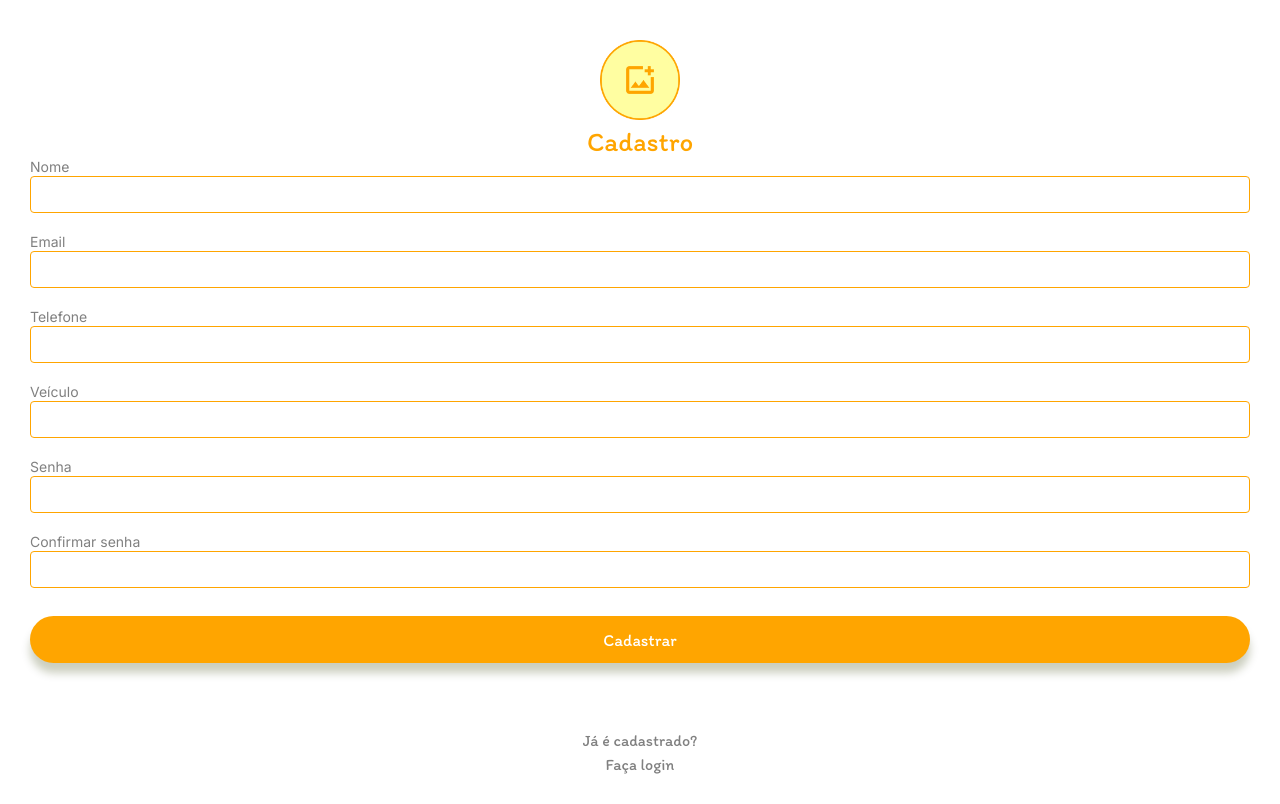
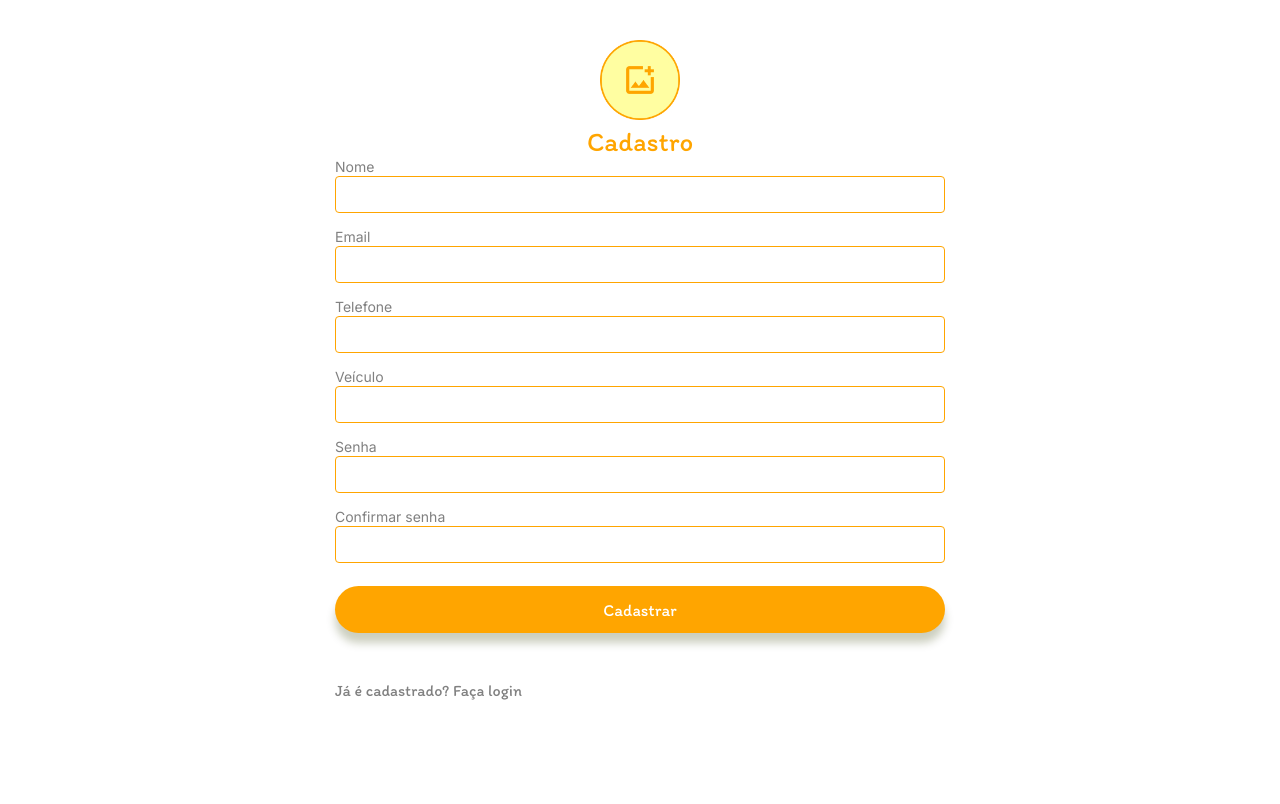
Before and after one commit to Rayane-Araujo/caronas_app, a React (Vite) app in the folder frontend/: page /register in a window 1280 px wide. Built offline with nearby package versions, Linux system fonts and the light colour scheme.

Commit message:
style: ajuste de estilo em Login e em Register

```diff
--- a/frontend/src/Routes.jsx
+++ b/frontend/src/Routes.jsx
@@ -8,7 +8,7 @@ const AppRoutes = () => {
   return (
 
       <Routes>
-        <Route path="/login" element={<Login />}  />
+        <Route path="/" element={<Login />}  />
         <Route path="/register" element={<Register />} />
         <Route path="/ride-list" element={<RideList />} />
         <Route path="*" element={<NotFound />} />
--- a/frontend/src/pages/Login/index.jsx
+++ b/frontend/src/pages/Login/index.jsx
@@ -1,14 +1,15 @@
 import { Header } from "../../components/Header";
 import { Button } from "../../styles/Button";
 import { Input } from "../../styles/Input";
-import { ContentInput, Form, Links, LoginContainer } from "../../pages/Login/styled";
+import { ContentInput, Form, Links } from "../../pages/Login/styled";
 import { Link } from "react-router-dom";
 import { useLogin } from "../../hooks/useLogin";
 
 import logo from "../../assets/images/LogoCarro.jpg";
 
 export const Login = () => {
-  const { formData, isLoggingIn, error, handleInputChange, handleLogin } = useLogin();
+  const { formData, isLoggingIn, error, handleInputChange, handleLogin } =
+    useLogin();
 
   const handleSubmit = (e) => {
     e.preventDefault();
@@ -18,7 +19,6 @@ export const Login = () => {
   return (
     <div>
       <Header logo={logo} title="Login" />
-      <LoginContainer>
       <ContentInput>
         <Form onSubmit={handleSubmit}>
           <div>
@@ -43,20 +43,19 @@ export const Login = () => {
             />
           </div>
 
-            {error && <p className="error" >{error}</p>}
+          {error && <p className="error">{error}</p>}
 
           <Button type="submit" className="login-button" disabled={isLoggingIn}>
             {isLoggingIn ? "Entrando..." : "Entrar"}
           </Button>
         </Form>
+        <Links>
+          <span>Esqueceu a senha?</span>
+          <span>
+            Não possui um cadastro? <br /> <Link to="/register">Cadastre-se</Link>{" "}
+          </span>
+        </Links>
       </ContentInput>
-
-        <Links>
-          <a href="#">Esqueceu a senha?</a> <br />
-          <span>Não possui um cadastro?</span>
-          <Link to="/register">Cadastre-se</Link>
-        </Links>
-      </LoginContainer>
     </div>
   );
 };
--- a/frontend/src/pages/Login/styled.js
+++ b/frontend/src/pages/Login/styled.js
@@ -1,35 +1,29 @@
 import styled from "styled-components";
 
 
-export const LoginContainer = styled.main`
-  display: flex;
-  flex-direction: column;
-  justify-content: space-between;
-  padding-top: 40px;
-  padding-bottom: 135px;
-`
-
-
-export const ContentInput = styled.div`
+export const ContentInput = styled.main`
   display: flex;
   flex-direction: column;
   align-items: center;
-  gap: 20px;
+  margin: auto;
+
+  @media(min-width: 765px) {
+    width: 50%;
+  }
 `
 
 export const Form = styled.form`
   width: 100%;
   display: flex;
   flex-direction: column;
-  gap: 20px;
+  gap: 15px;
 `
 
 export const Links = styled.div`
   display: flex;
-  flex-direction: column;
+  width: 100%;
+  justify-content: space-between;
   margin-top: 3rem;
-  align-items: center;
-  gap: 5px;
 
   span {
     font-family: "Itim", sans-serif;
--- a/frontend/src/pages/Register/index.jsx
+++ b/frontend/src/pages/Register/index.jsx
@@ -8,14 +8,13 @@ import { useRegister } from "../../hooks/useRegister";
 import logo from "../../assets/images/LogoFoto.jpg";
 
 export const Register = () => {
-  const { formData, isSubmitting,  handleSubmit, handleChange } = useRegister();
+  const { formData, isSubmitting, handleSubmit, handleChange } = useRegister();
 
   return (
     <>
       <Header logo={logo} title="Cadastro" />
       <ContentInput>
         <Form onSubmit={handleSubmit}>
-
           <div>
             <label>Nome</label>
             <Input
@@ -82,8 +81,9 @@ export const Register = () => {
         </Form>
 
         <Links>
-          <span>Já é cadastrado?</span>
-          <Link to="/login">Faça login</Link>
+          <span>
+            Já é cadastrado? <Link to="/"> Faça login</Link>
+          </span>
         </Links>
       </ContentInput>
     </>
```
Lines whose indentation alone changed are shown as unchanged.
